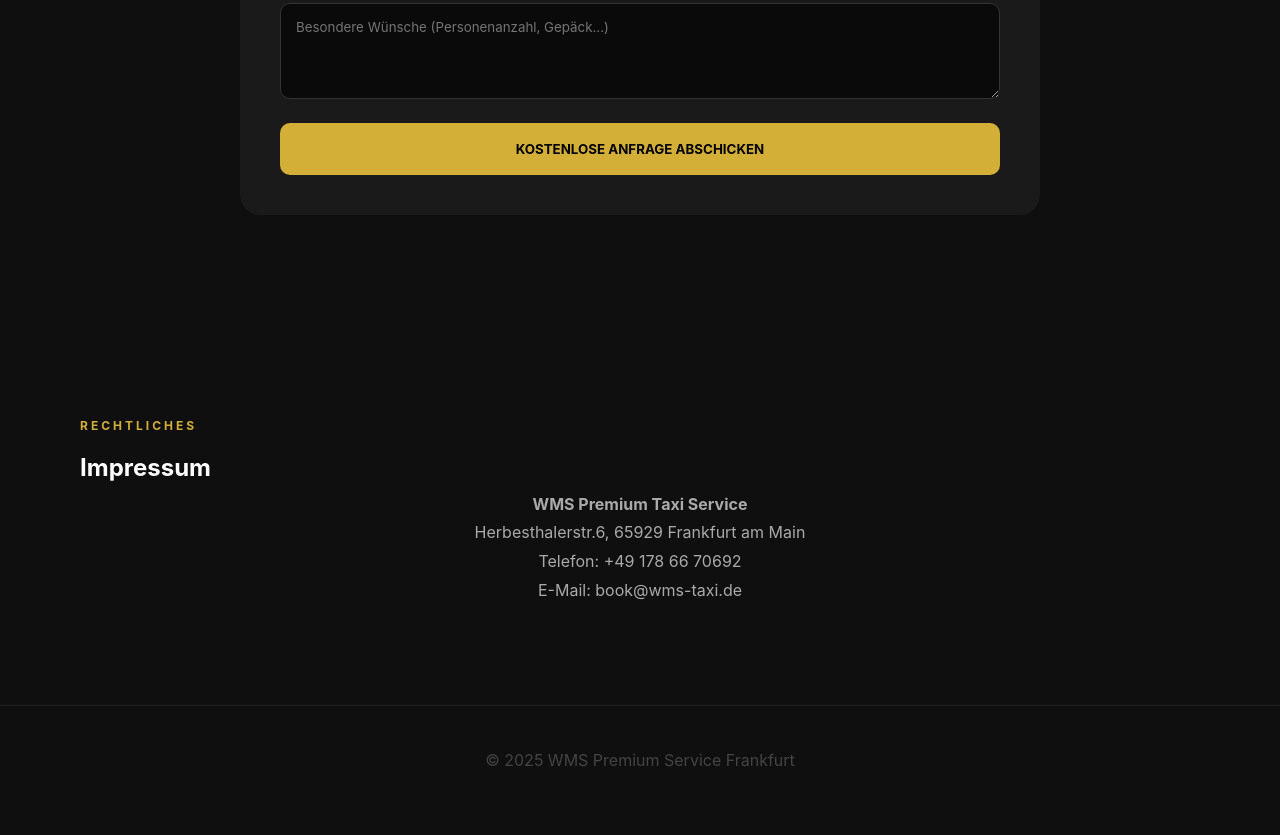
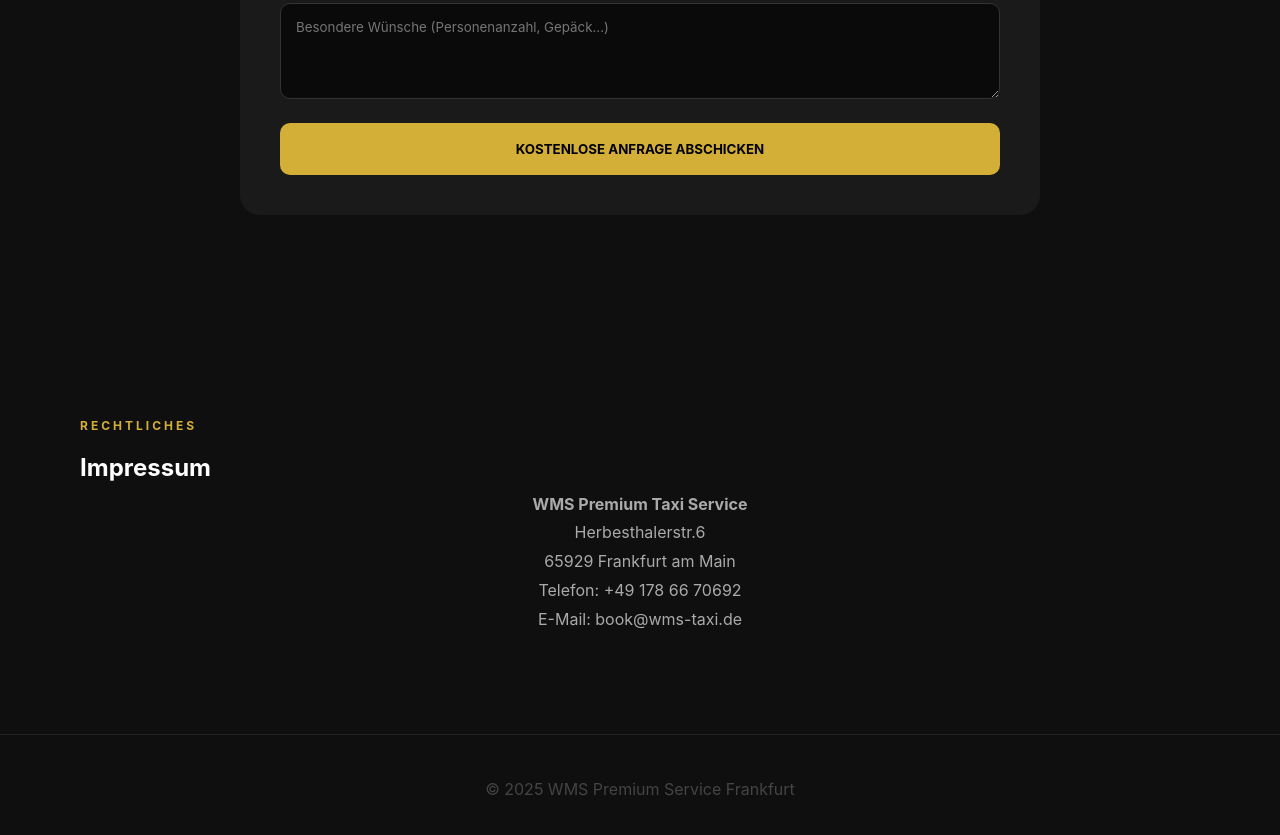
Before and after one commit to Fekadw/wms-taxi, a plain HTML site: page index.html in a window 1280 px wide. Shown: the part 2600-3435 px from the top of the page. Drawn offline with Linux system fonts and the light colour scheme.

Commit message:
Update index.html

```diff
--- a/index.html
+++ b/index.html
@@ -139,7 +139,8 @@
             </div>
             <div class="impressum-content" style="text-align: center; color: #aaa;">
                 <p><strong>WMS Premium Taxi Service</strong><br>
-                Herbesthalerstr.6, 65929 Frankfurt am Main</p>
+                Herbesthalerstr.6 <br>
+                    65929 Frankfurt am Main</p>
                 <p>Telefon: +49 178 66 70692<br>
                 E-Mail: book@wms-taxi.de</p>
             </div>
```
